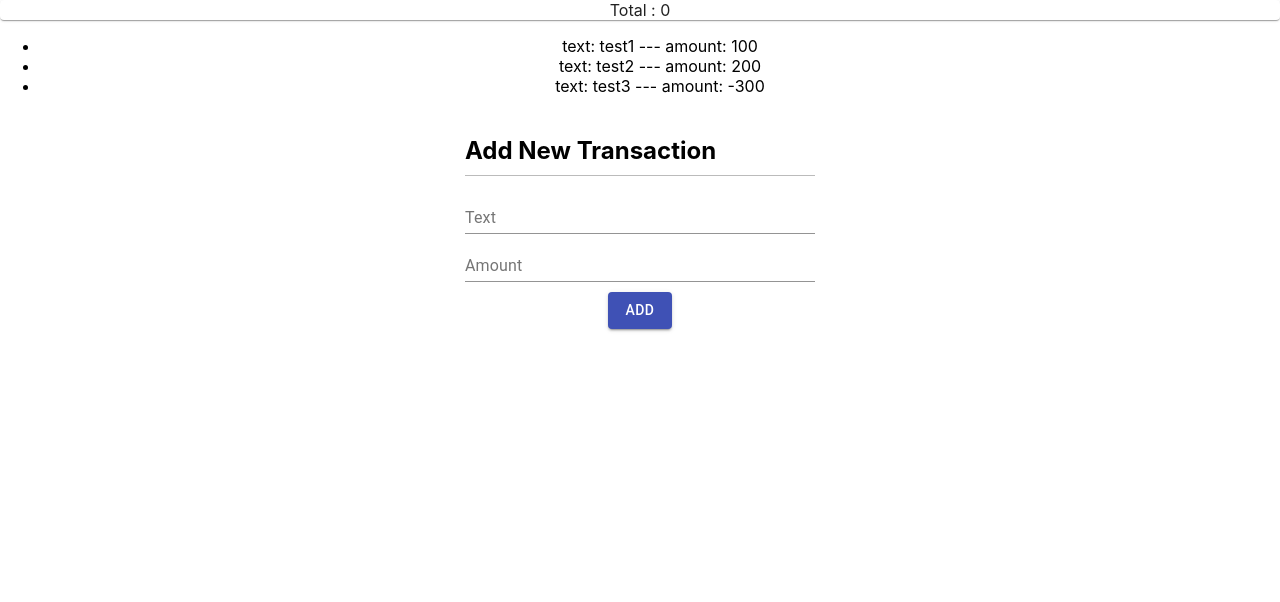
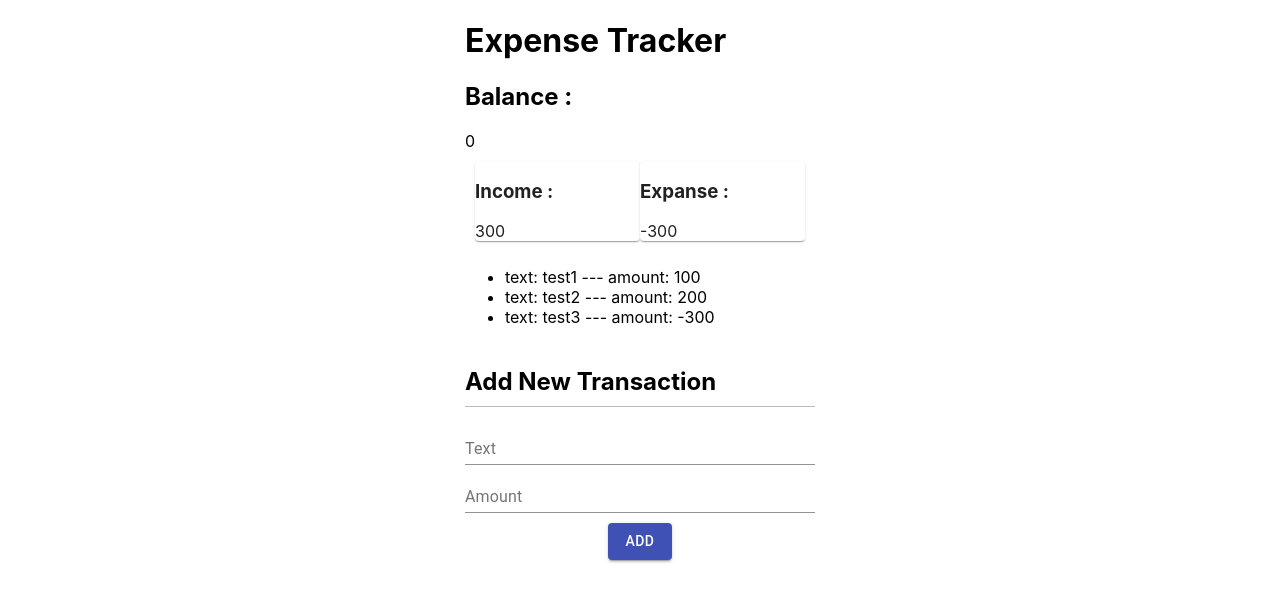
Before and after one commit to CocoaPebble/SSI_Expense_Tracker, a React (Create React App) app: page / in a window 1280 px wide. Shown: the top 602 px of the page. Built offline with nearby package versions, Linux system fonts and the light colour scheme.

Commit message:
change style & logic name in dashboard

```diff
--- a/src/App.css
+++ b/src/App.css
@@ -1,10 +1,5 @@
 .App {
-    text-align: center;
-}
-
-.App-logo {
-    height: 40vmin;
-    pointer-events: none;
+    box-sizing: border-box;
 }
 
 @media (prefers-reduced-motion: no-preference) {
@@ -13,26 +8,7 @@
     }
 }
 
-.App-header {
-    background-color: #282c34;
-    min-height: 100vh;
-    display: flex;
-    flex-direction: column;
-    align-items: center;
-    justify-content: center;
-    font-size: calc(10px + 2vmin);
-    color: white;
+.transactionApp {
+    width: 350px;
+    margin: auto;
 }
-
-.App-link {
-    color: #61dafb;
-}
-
-@keyframes App-logo-spin {
-    from {
-        transform: rotate(0deg);
-    }
-    to {
-        transform: rotate(360deg);
-    }
-}
--- a/src/App.js
+++ b/src/App.js
@@ -8,11 +8,11 @@ import AddTransaction from './components/AddTransaction';
 function App() {
     return (
         <div className="App">
-            <Dashboard />
-
-            <History />
-
-            <AddTransaction />
+            <div className="transactionApp">
+                <Dashboard />
+                <History />
+                <AddTransaction />
+            </div>
         </div>
     );
 }
--- a/src/components/AddTransaction.jsx
+++ b/src/components/AddTransaction.jsx
@@ -20,7 +20,7 @@ export default function App() {
     };
 
     return (
-        <div className="container">
+        <div className="addTransactionContainer">
             <h2 className="h2"> Add New Transaction</h2>
             <form onSubmit={handleSubmit(onSubmit)}>
                 <TextField
@@ -34,6 +34,7 @@ export default function App() {
                         maxLength: 80,
                     })}
                     error={!!errors.text}
+                    helperText={!!errors.text && 'Invalid'}
                 />
 
                 <TextField
@@ -48,8 +49,9 @@ export default function App() {
                         pattern: /^[+-]?([0-9]+([.][0-9]{1,2})?|[.][0-9]{1,2})$/i,
                     })}
                     error={!!errors.amount}
+                    helperText={!!errors.amount && 'Invalid'}
                 />
-                <div className="submit-container">
+                <div className="submitContainer">
                     <Button
                         className="btn-submit"
                         type="submit"
--- a/src/components/Dashboard.jsx
+++ b/src/components/Dashboard.jsx
@@ -1,15 +1,45 @@
 import React, { useMemo } from 'react';
 import { useSelector } from 'react-redux';
 import { Paper } from '@material-ui/core';
+import '../css/dashboard.css';
 
 export default function Dashboard() {
     const { allTransactions } = useSelector((state) => state.transactions);
 
-    const totalAmount = useMemo(() => {
-        return allTransactions.reduce((prev, cur) => {
-            return prev + cur.amount;
-        }, 0);
+    const [totalAmount, income, expense] = useMemo(() => {
+        let total = 0,
+            income = 0,
+            expense = 0;
+
+        allTransactions.forEach((element) => {
+            total += element.amount;
+            if (element.amount >= 0) {
+                income += element.amount;
+            } else {
+                expense += element.amount;
+            }
+        });
+        return [total, income, expense];
     }, [allTransactions]);
 
-    return <Paper>Total : {totalAmount}</Paper>;
+    return (
+        <div className="dashboardContainer">
+            <h1> Expense Tracker</h1>
+            <div>
+                <h2>Balance :</h2>
+                <div>{totalAmount}</div>
+            </div>
+            <div style={{ display: 'flex', padding: '10px' }}>
+                <Paper style={{ flexBasis: '50%' }}>
+                    <h3>Income :</h3>
+                    <div>{income}</div>
+                </Paper>
+                <Paper style={{ flexBasis: '50%' }}>
+                    <h3>Expanse :</h3>
+
+                    <div>{expense}</div>
+                </Paper>
+            </div>
+        </div>
+    );
 }
--- a/src/css/addTransaction.css
+++ b/src/css/addTransaction.css
@@ -1,6 +1,6 @@
-.container {
+.addTransactionContainer {
     margin: 30px auto;
-    width: 350px;
+    width: 100%;
     /* position: absolute;
     top: 50%;
     left: 50%;
@@ -20,6 +20,6 @@
     padding: 10px;
 }
 
-.submit-container {
+.submitContainer {
     margin-top: 10px;
 }
--- /dev/null
+++ b/src/css/dashboard.css
@@ -0,0 +1,2 @@
+.dashboardContainer {
+}
```
